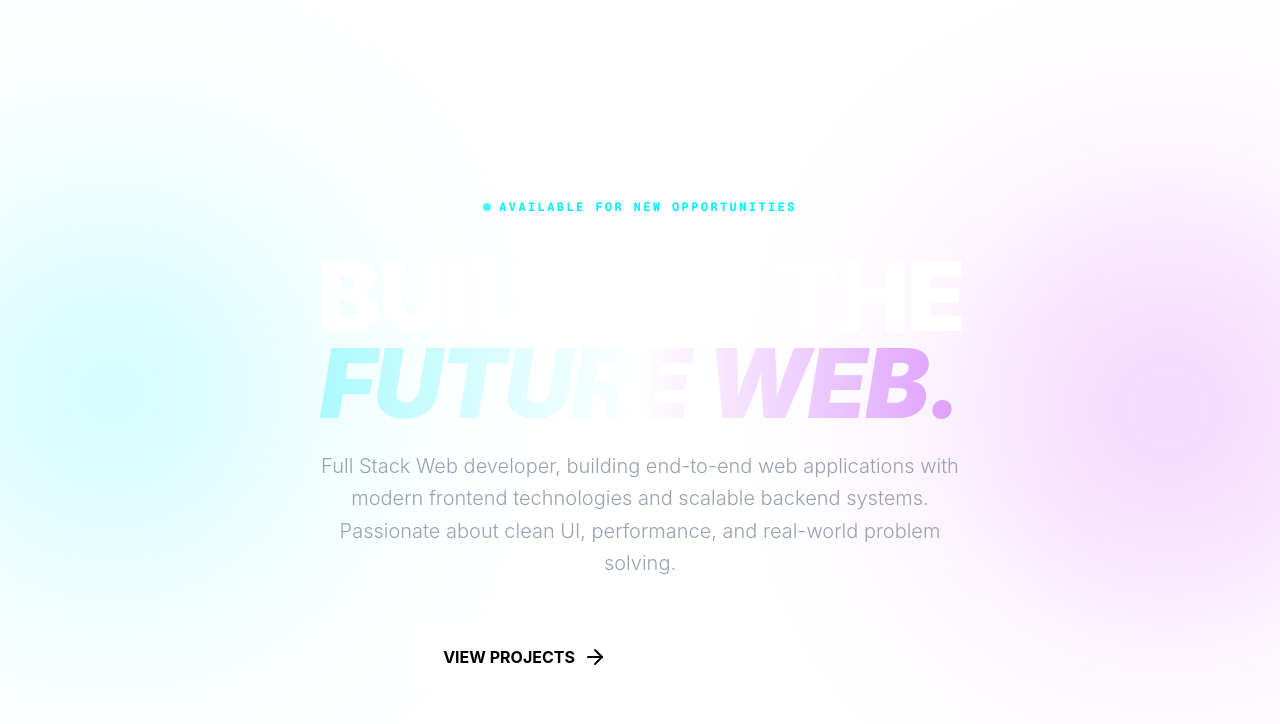
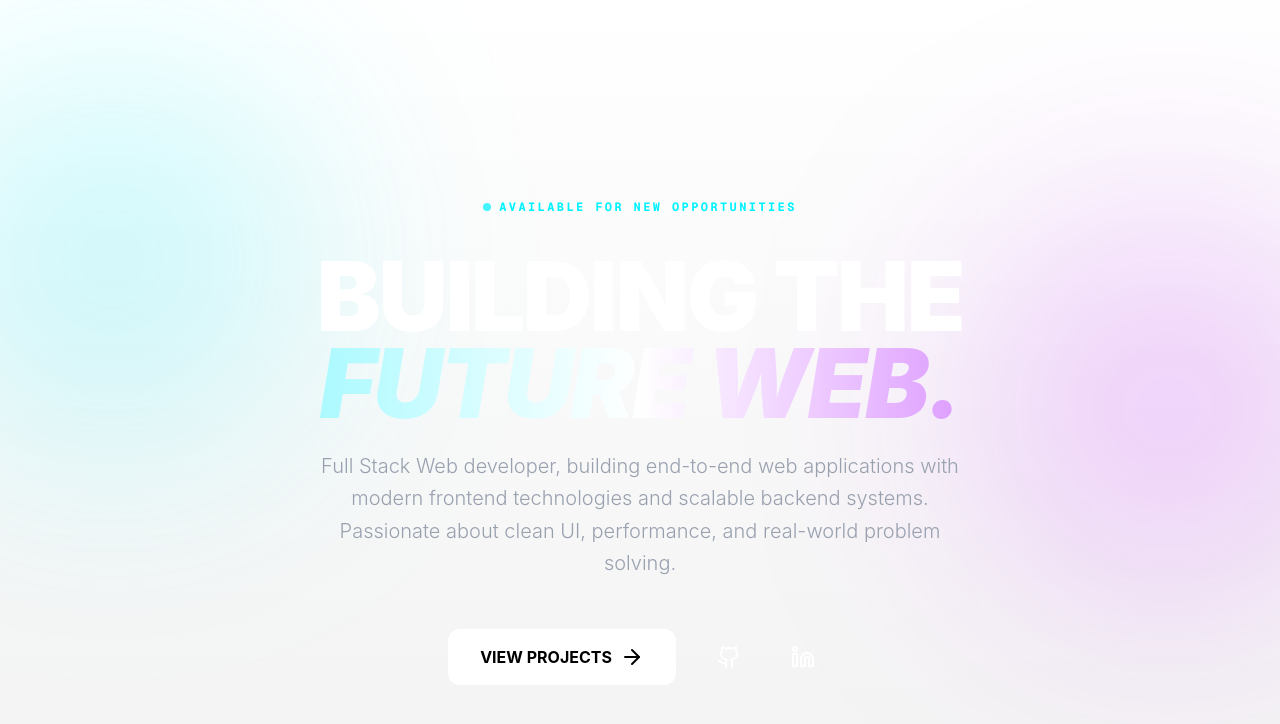
Before and after one commit to mdshakerullahS/Portfolio, a Next.js app: page / in a window 1280 px wide. Shown: the top 724 px of the page. Built offline with nearby package versions, Linux system fonts and the light colour scheme.

Commit message:
update: add actual urls to links

```diff
--- a/src/components/Hero.tsx
+++ b/src/components/Hero.tsx
@@ -4,9 +4,9 @@ import Link from "next/link";
 
 const Hero: FC = () => {
   return (
-    <section className="relative min-h-screen flex items-center justify-center overflow-hidden pt-20">
+    <section className="relative min-h-screen flex items-center justify-center bg-linear-to-t from-black/5 to-transparent overflow-hidden pt-20">
       {/* Background Blobs */}
-      <div className="absolute top-1/4 -left-20 w-96 h-96 bg-[#00f2ff]/20 blur-[120px] rounded-full" />
+      <div className="absolute top-1/12 -left-20 w-96 h-96 bg-[#00f2ff]/20 blur-[120px] rounded-full" />
       <div className="absolute bottom-1/4 -right-20 w-96 h-96 bg-[#bc13fe]/20 blur-[120px] rounded-full" />
 
       <div className="container mx-auto px-6 z-10 text-center">
@@ -53,12 +53,6 @@ const Hero: FC = () => {
             >
               <Linkedin size={24} />
             </Link>
-            <Link
-              href="#terminal"
-              className="p-4 rounded-xl bg-white/5 border border-white/10 hover:border-white/50 transition-all text-white"
-            >
-              <Terminal size={24} />
-            </Link>
           </div>
         </div>
       </div>
```
